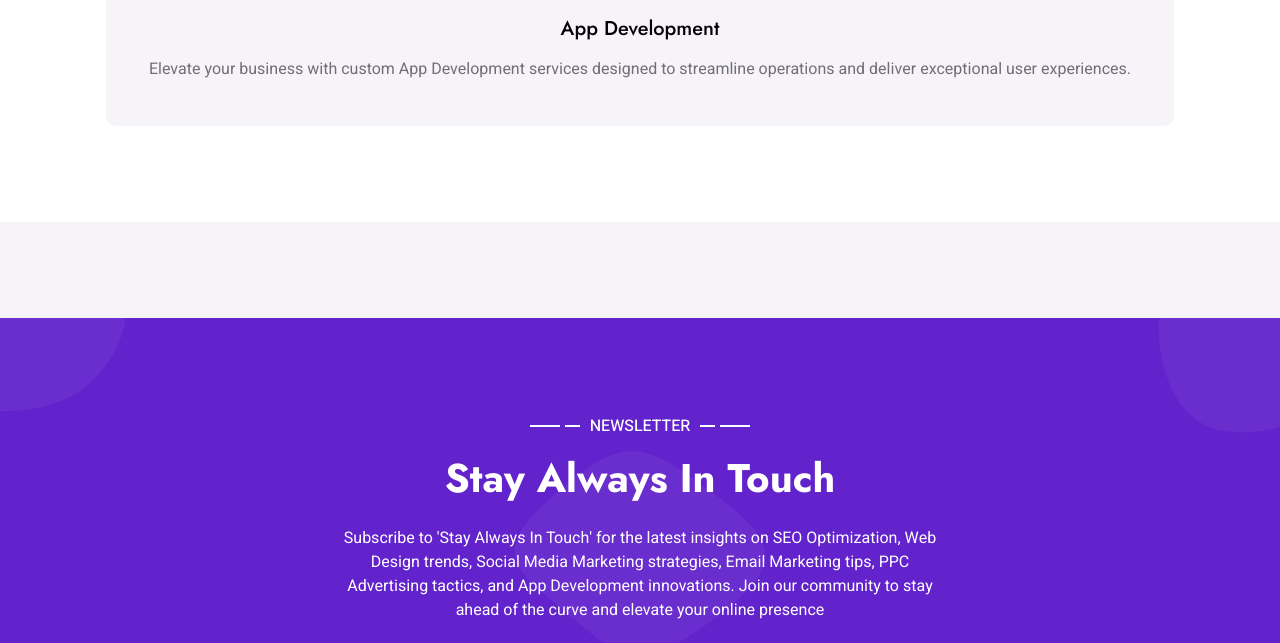
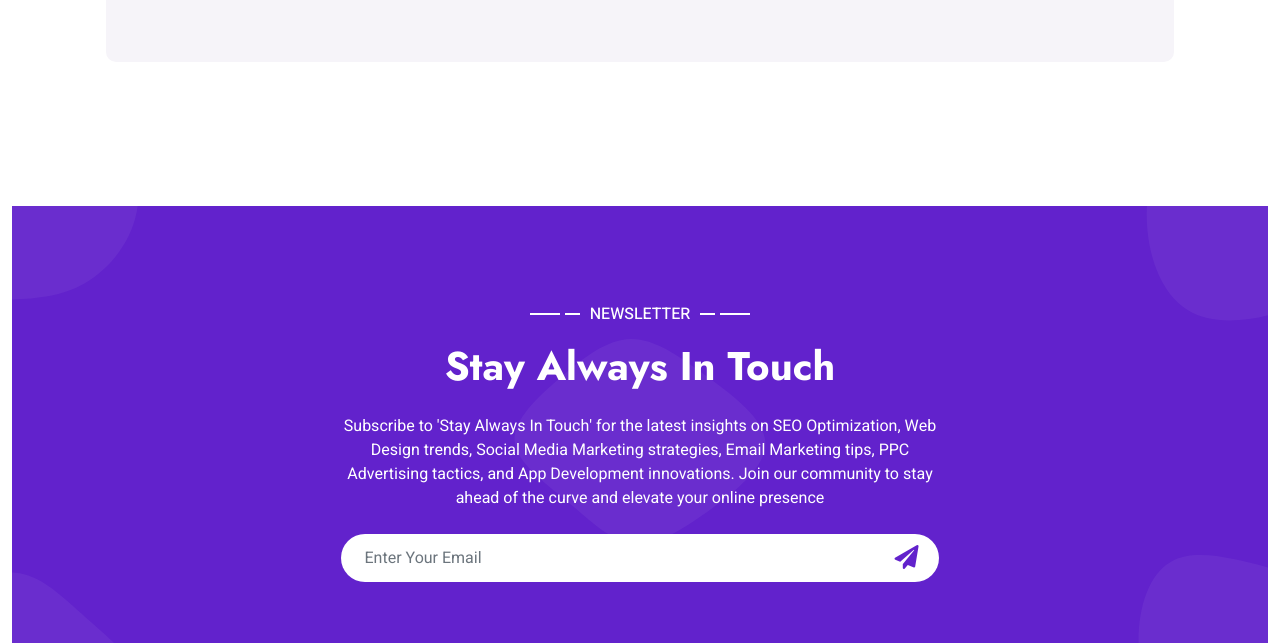
Before and after one commit to salesarchitectonic/digital-agency, a plain HTML site: page index.html in a window 1280 px wide. Shown: the part 3826-4469 px from the top of the page. Drawn offline with nearby package versions, Linux system fonts and the light colour scheme.

Commit message:
Update index.html

```diff
--- a/index.html
+++ b/index.html
@@ -261,11 +261,6 @@
                         <div class="service-item d-flex flex-column text-center rounded">
                             <div class="service-icon flex-shrink-0">
                                 <i class="fab fa-android fa-2x"></i>
-                            </div>
-                            <h5 class="mb-3">App Development</h5>
-                            <p class="m-0">Elevate your business with custom App Development services designed to streamline operations and deliver exceptional user experiences.</p>
-                            <a class="btn btn-square" href=""><i class="fa fa-arrow-right"></i></a>
-                        </div>
                     </div>
                 </div>
             </div>
```
